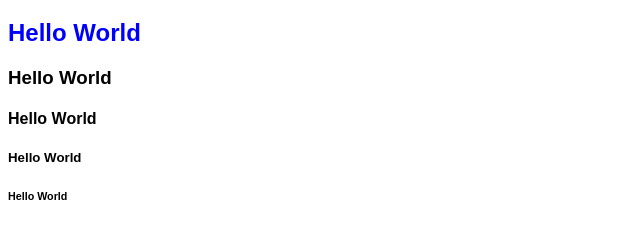
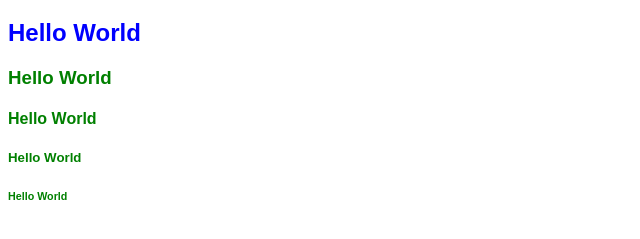
Before and after one commit to ESpoorthy/AutoSuggest-BootCamp, a website: page frontend/index.html in a window 1280 px wide. Shown: the part 61-300 px from the top of the page, without its empty margins (0-640 px from the left). Drawn offline with Linux system fonts and the light colour scheme.

Commit message:
Add .other class with green color to CSS

```diff
--- a/frontend/css/frontend.css
+++ b/frontend/css/frontend.css
@@ -8,3 +8,7 @@ h1 {
 #heading {
     color: blue;
 }
+
+.other {
+    color: green;
+}
```
